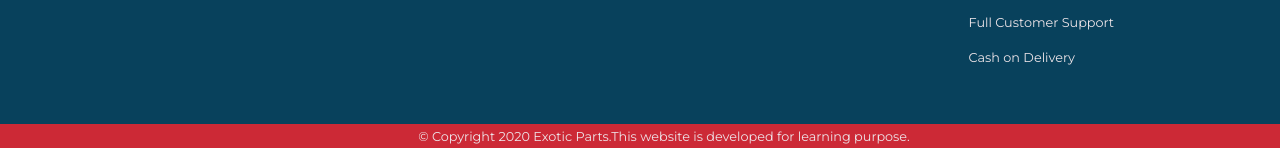
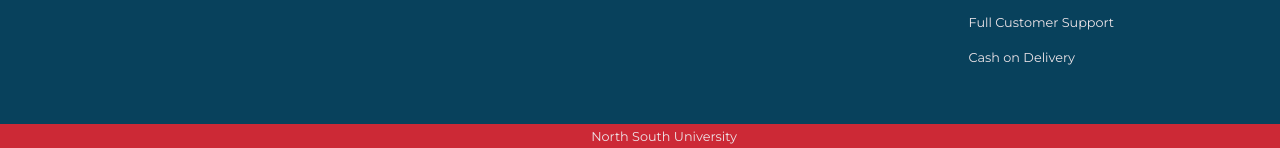
Before and after one commit to Maaher01/Decent-Auto-Parts, a plain HTML site: page index.html in a window 1280 px wide. Shown: the part 2453-2601 px from the top of the page. Drawn offline with nearby package versions, Linux system fonts and the light colour scheme; a script that the page names is missing.

Commit message:
Add files via upload

```diff
--- a/index.html
+++ b/index.html
@@ -497,7 +497,7 @@
                         <li><span></span><a href="#4" class="text-decoration-none">Accessories</a></li>
                     </ul>
                 </div>
-                <!-- this part contain content why user choose exotic parts 3rd column contains (2 ul elements) -->
+                <!-- this part contain content why user choose exclusive parts 3rd column contains (2 ul elements) -->
                 <div>
                     <!-- 1st ul -->
                     <ul class="list-unstyled container">
@@ -570,7 +570,7 @@
         <!-- copyright section -->
         <div class="w-100 copyright-section">
             <small class="ml-5">
-                &copy; Copyright 2020 Exotic Parts.This website is developed for learning purpose.
+                North South University
             </small>
         </div>
     </footer>
```
